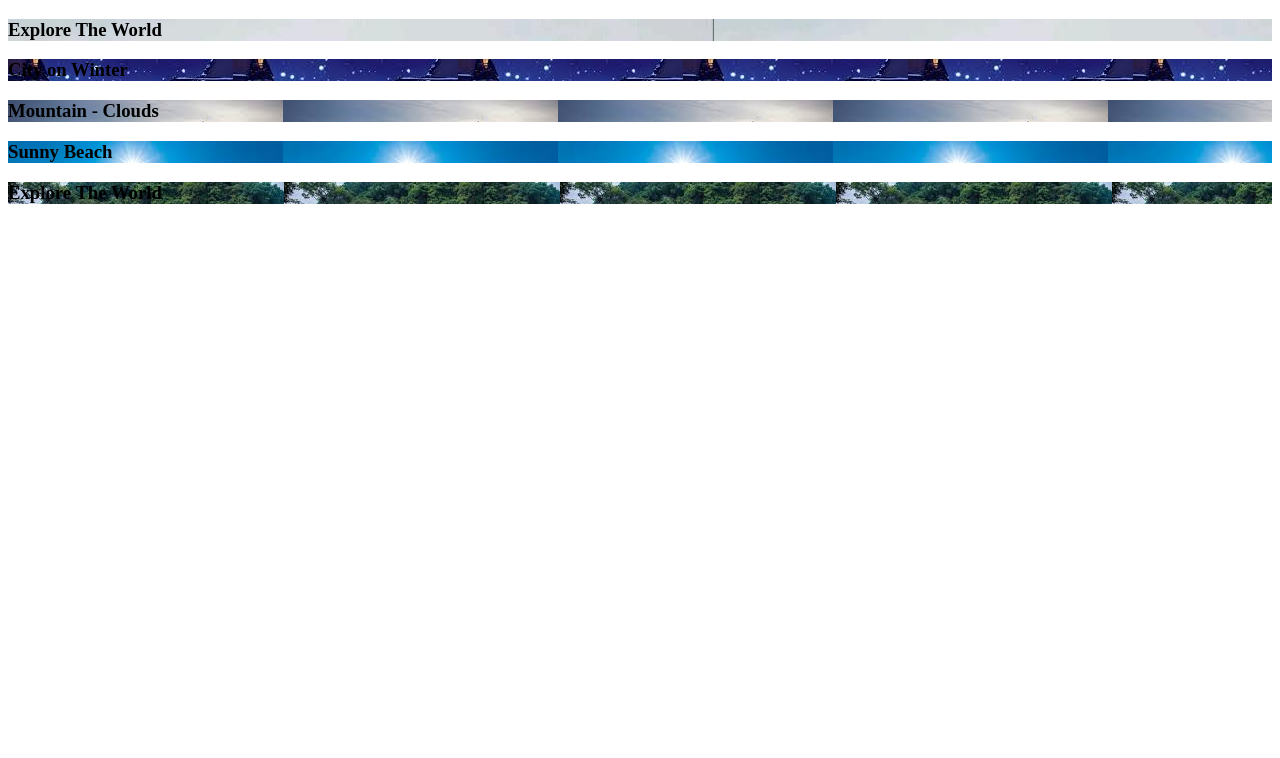
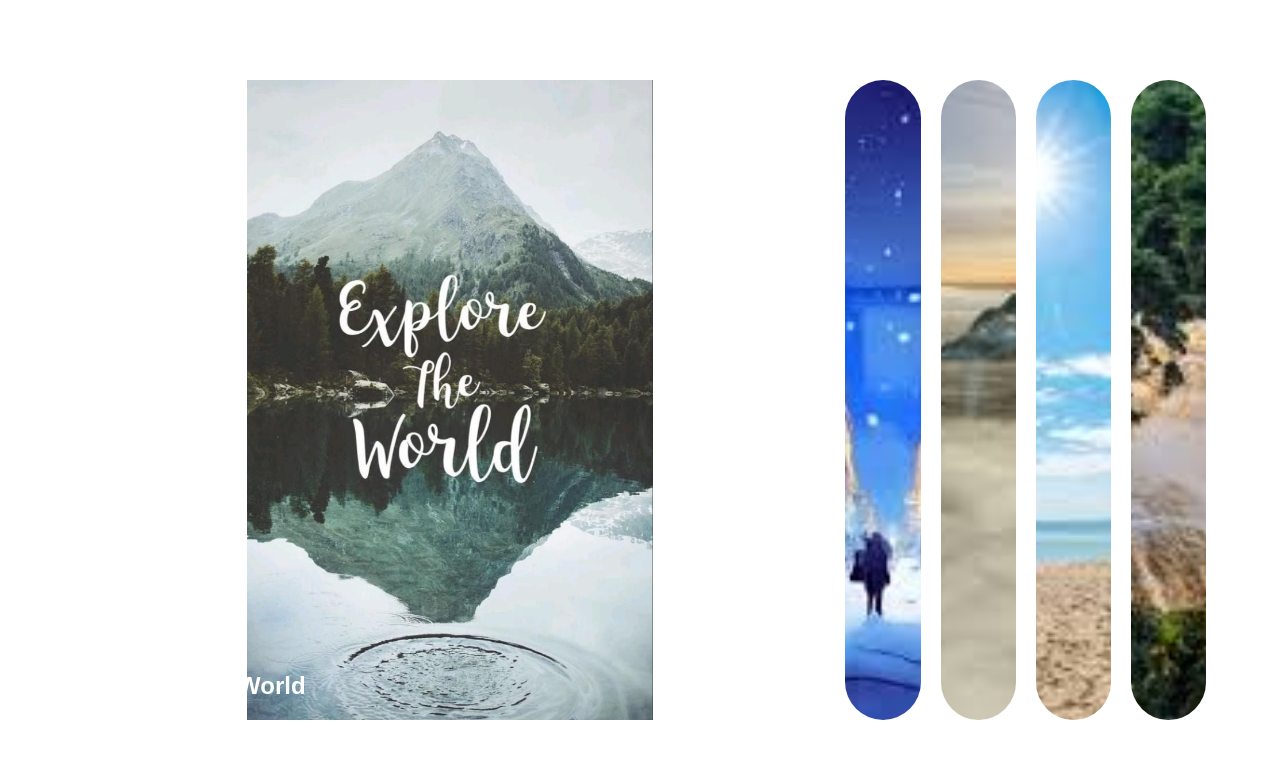
Before and after one commit to crewobase/Expandind-Cards, a plain HTML site: page index.html in a window 1280 px wide. Drawn offline with Linux system fonts and the light colour scheme; a web font is replaced by a local one.

Commit message:
expandind cards html and css  done

```diff
--- a/index.html
+++ b/index.html
@@ -8,19 +8,19 @@
 </head>
 <body>
 <div class="container">
-  <div class="panel-active" style="background-image: url('image/27734e58c5343f2531b25c34fad6b2cb.jpg');">
+  <div class="panel active" style="background-image: url('image/27734e58c5343f2531b25c34fad6b2cb.jpg');">
     <h3>Explore The World</h3>
   </div>
-  <div class="panel-active" style="background-image: url('image/winter.jpeg');">
+  <div class="panel" style="background-image: url('image/winter.jpeg');">
     <h3>City on Winter</h3>
   </div>
-  <div class="panel-active" style="background-image: url('image/mount.jpeg');">
+  <div class="panel" style="background-image: url('image/mount.jpeg');">
     <h3>Mountain - Clouds</h3>
   </div>
-  <div class="panel-active" style="background-image: url('image/sunny.jpeg');">
+  <div class="panel" style="background-image: url('image/sunny.jpeg');">
     <h3>Sunny Beach</h3>
   </div>
-  <div class="panel-active" style="background-image: url('image/wild.jpeg');">
+  <div class="panel" style="background-image: url('image/wild.jpeg');">
     <h3>Explore The World</h3>
   </div>
 
--- a/styles/style.css
+++ b/styles/style.css
@@ -0,0 +1,61 @@
+@import url('https://fonts.googleapis.com/css?family=Muli&display=swap');
+* {
+  box-sizing: border-box;
+}
+
+body {
+  font-family: 'Muli', sans-serif;
+  display: flex;
+  align-items: center;
+  justify-content: center;
+  height: 100vh;
+  overflow: hidden;
+  margin: 0%;
+}
+
+.container {
+  display: flex;
+  width: 90vw;
+}
+
+.panel {
+  background-size: auto 100%;
+  background-position: center;
+  background-repeat: no-repeat;
+  height: 80vh;
+  border-radius: 50px;
+  color: white;
+  cursor: pointer;
+  flex: 0.5;
+  margin: 10px;
+  position: relative;
+  transition: 0.7s ease-in;
+}
+
+.panel h3 {
+  font-size: 24px;
+  position: absolute;
+  bottom: 20px;
+  left: 20px;
+  margin: 0;
+  opacity: 0;
+}
+
+.panel.active {
+  flex: 5;
+}
+
+.panel.active h3 {
+  opacity: 1;
+}
+
+@media(max-width: 480px) {
+  .container {
+    width: 100vw;
+  }
+
+  .panel:nth-of-type(4),
+  .panel:nth-of-type(5) {
+    display: none;
+  }
+}
```
